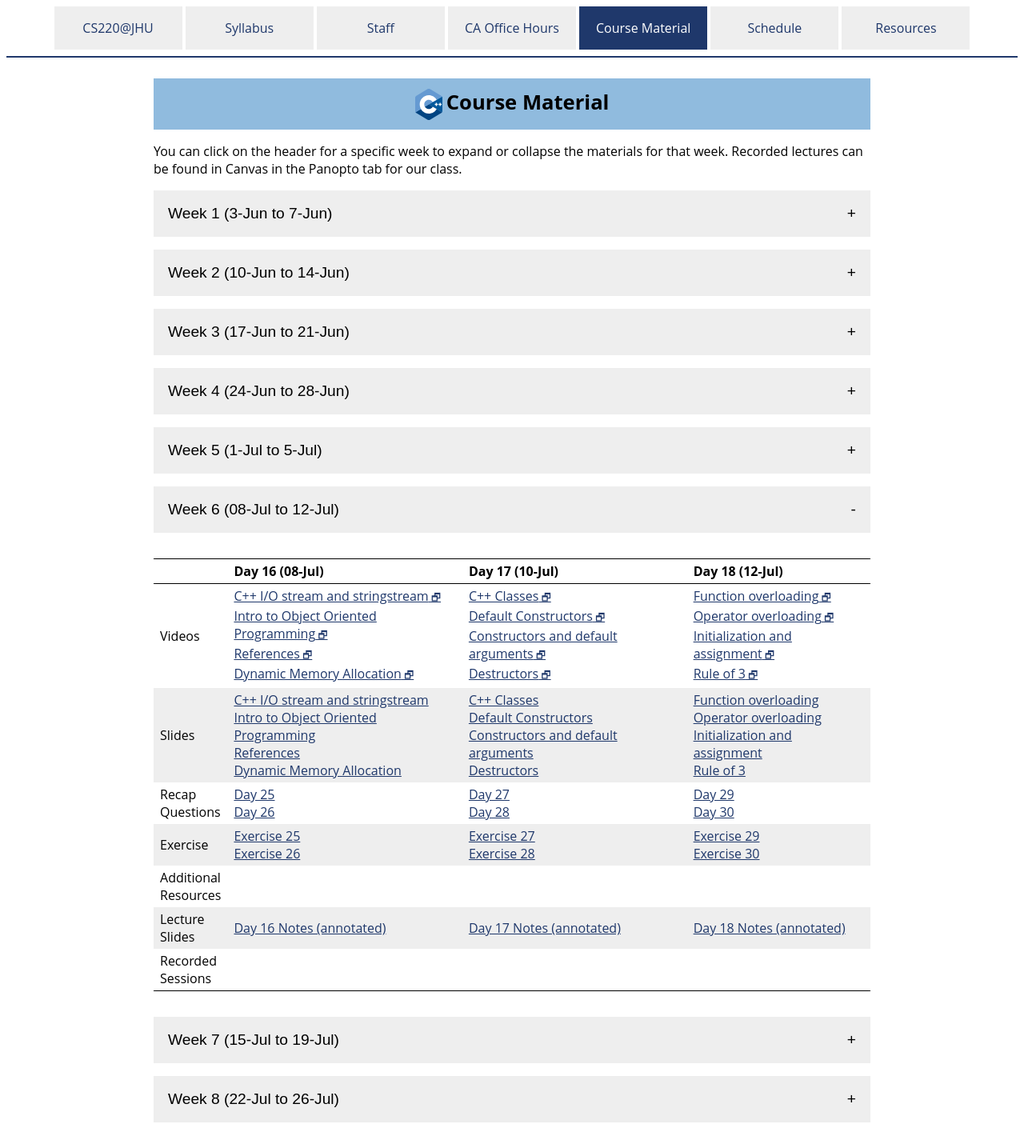
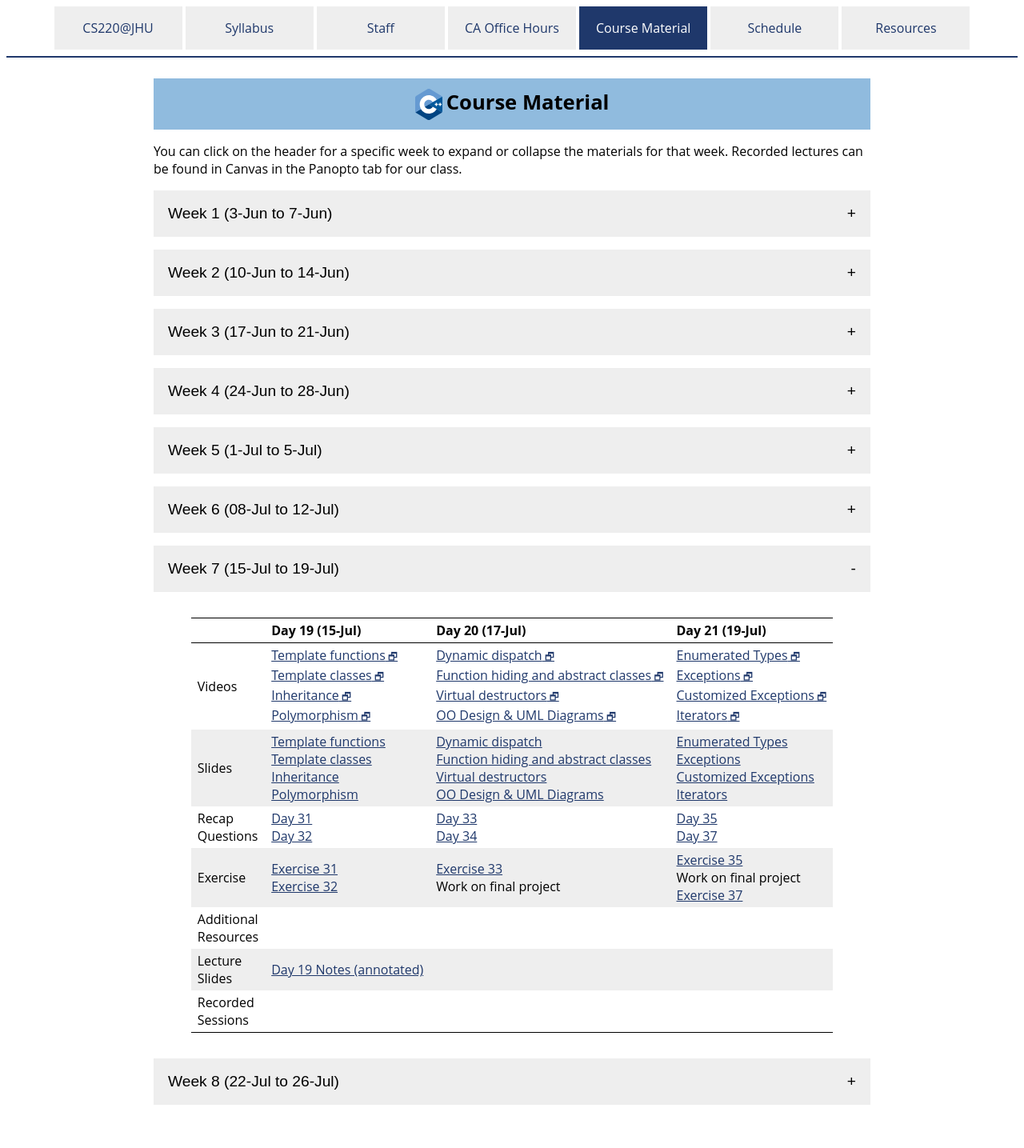
Before and after one commit to jhu-ip/cs220-summer24, a Jekyll site: the page built from material.md, in a window 1280 px wide. Shown: the whole page at 80% size. Built offline with Jekyll 4.4.1, drawn with Linux system fonts in a browser that asks for light colours; after the commit the page ends 1413 px from its top, so only the background shows below that; some of the changed lines change nothing that is shown.

Commit message:
Add material session 19

```diff
--- a/material.csv
+++ b/material.csv
@@ -220,6 +220,7 @@ Week,Day,Date,Type,Link text,URL
 7,1,15-Jul,Slides,Polymorphism,slides/day32_polymorphism.pdf
 7,1,15-Jul,Recap,Day 32,questions/day32.html
 7,1,15-Jul,Exercise,Exercise 32,exercise/ex32.html
+7,1,15-Jul,LectureSlides,"Day 19 Notes (annotated)",slides/summer24_slides/summer24_session19_day31-32_annotated.pdf
 
 7,2,17-Jul,Video,Dynamic dispatch,https://jh.hosted.panopto.com/Panopto/Pages/Viewer.aspx?id=162dba01-3c6a-4358-8179-ae23002799fe
 7,2,17-Jul,Video,Function hiding and abstract classes,https://jh.hosted.panopto.com/Panopto/Pages/Viewer.aspx?id=0e849f80-9dec-47c1-aaac-ae2300279986
--- a/material.md
+++ b/material.md
@@ -404,7 +404,7 @@ the materials for that week. Recorded lectures can be found in Canvas in the Pan
     </tr>
     <tr>
       <td>Lecture<br>Slides</td>
-      <td></td>
+      <td><a href='slides/summer24_slides/summer24_session19_day31-32_annotated.pdf'>Day 19 Notes (annotated)</a></td>
       <td></td>
       <td></td>
     </tr>
@@ -503,7 +503,7 @@ the materials for that week. Recorded lectures can be found in Canvas in the Pan
   }
 
   document.addEventListener('DOMContentLoaded', function() {
-    var active_week_id = 'week_6';
+    var active_week_id = 'week_7';
 
     var content_divs = document.getElementsByClassName("collapsible");
     for (i = 0; i < content_divs.length; i++) {
```
Also changed, not shown: 1 other file.
